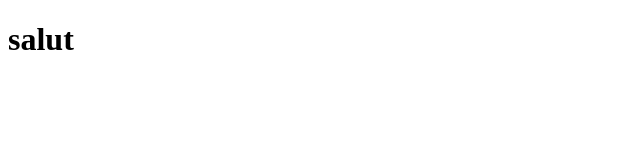
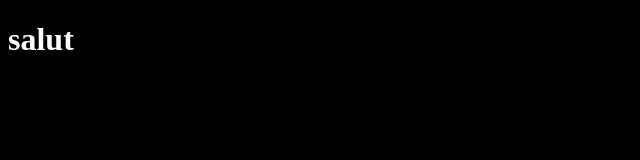
Before and after one commit to crutoigit/lps2313, a plain HTML site: page index.html in a window 1280 px wide. Shown: the whole page, without its empty margins (0-640 px from the left). Drawn offline with Linux system fonts and the light colour scheme.

Commit message:
am adauagt un container si css

```diff
--- a/index.html
+++ b/index.html
@@ -3,9 +3,13 @@
 <head>
     <meta charset="UTF-8">
     <meta name="viewport" content="width=\, initial-scale=1.0">
+    <link rel="stylesheet" href="style.css">
     <title>Document</title>
 </head>
 <body>
-    <h1>salut</h1>
+    <div class="container">
+        <h1>salut</h1>
+
+    </div>
 </body>
 </html>
--- /dev/null
+++ b/style.css
@@ -0,0 +1,4 @@
+body {
+    background-color: black ;
+    color: white;
+}
```
